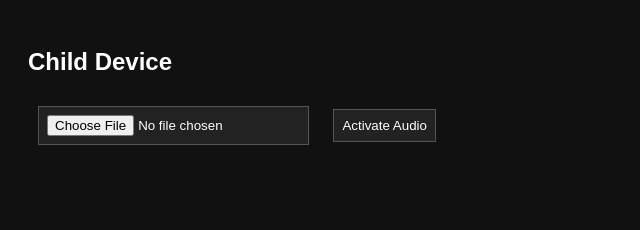
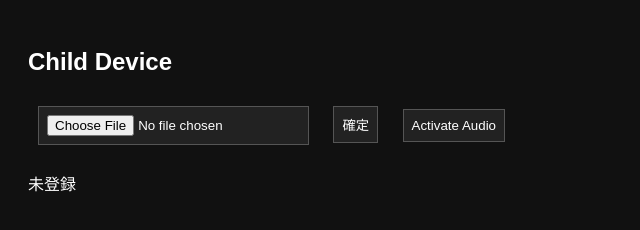
Before and after one commit to enswapwar/remote-controlmusic, a website: page index.html in a window 1280 px wide. Shown: the whole page, without its empty margins (0-640 px from the left). Drawn offline with nearby package versions, Linux system fonts and the light colour scheme; no server answers.

Commit message:
Update index.html

```diff
--- a/index.html
+++ b/index.html
@@ -10,7 +10,10 @@
 <h2>Child Device</h2>
 
 <input type="file" id="fileInput" accept="audio/*">
+<button id="confirm">確定</button>
 <button id="activate">Activate Audio</button>
+
+<p id="status">未登録</p>
 
 <audio id="audio"></audio>
 
```
